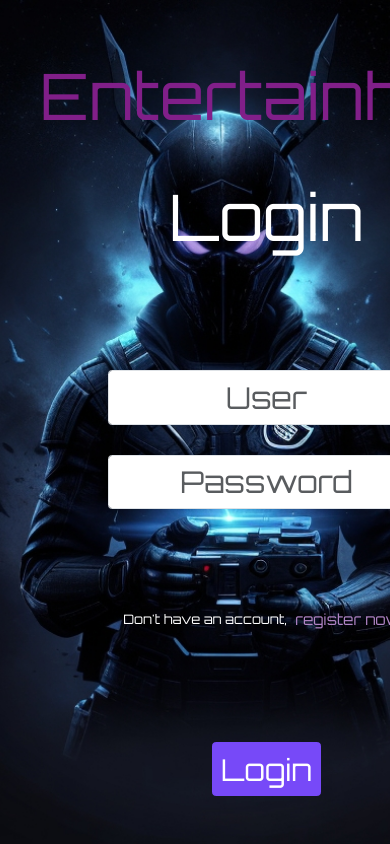
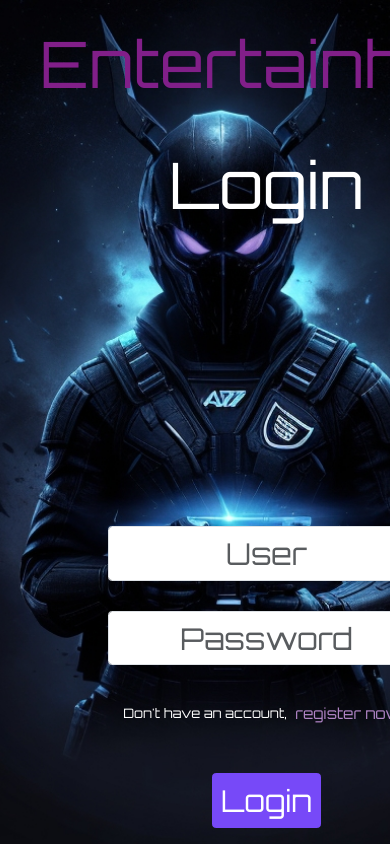
Before and after one commit to ottosuhett/EntertainHub, a Next.js app: page / in a window 390 px wide. Shown: the part 844-1688 px from the top of the page. Built offline with nearby package versions, Linux system fonts and the light colour scheme.

Commit message:
Ajuste de altura do Register no LoginWindow

```diff
--- a/src/components/Login/LoginWindow.module.scss
+++ b/src/components/Login/LoginWindow.module.scss
@@ -30,13 +30,15 @@
     display: flex;
     flex-direction: column;
     align-items: center;
-    gap: 3rem;
+    gap: 4rem;
     width: 100%;
+    margin-top: 35rem;
     .inputRegister{
         display: flex;
         width: 70%;
         font-size: 2rem;
         text-align: center;
+        align-content: center;
         &::placeholder{
             font-size: 1rem;
         }
@@ -114,5 +116,8 @@
         .leftContainer{
             min-height: 50vh;
         }
+        .inputsDiv{
+            margin-top: 25rem;
+        }
     }
 }
```
